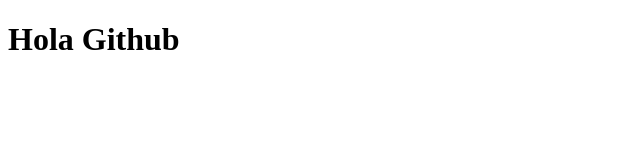
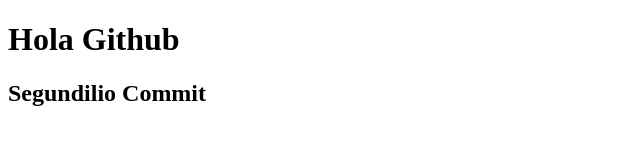
Before and after one commit to noemisabrina/46845prueba, a plain HTML site: page index.html in a window 1280 px wide. Shown: the whole page, without its empty margins (0-640 px from the left). Drawn offline with Linux system fonts and the light colour scheme.

Commit message:
Segundo commit, colocamos un h2

```diff
--- a/index.html
+++ b/index.html
@@ -7,5 +7,6 @@
 </head>
 <body>
     <h1>Hola Github</h1>
+    <h2>Segundilio Commit</h2>
 </body>
 </html>
```
